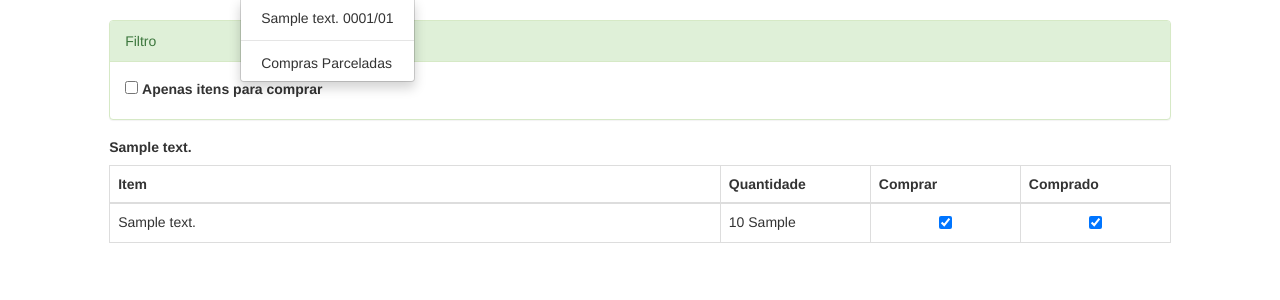
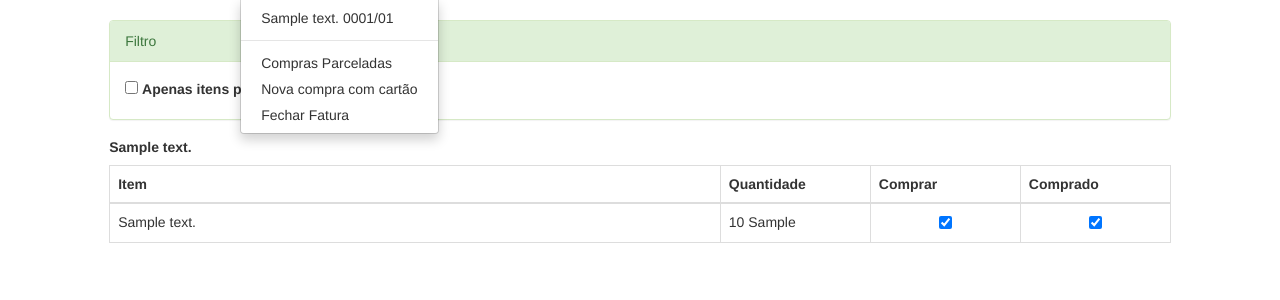
Before and after one commit to diegorocha/orcamento, a Django app: page /compras/1/1 in a window 1280 px wide, after a click on "Cartões". Shown: the part 52-352 px from the top of the page. Run offline with Django 3.2, Linux system fonts and the light colour scheme; a user stored in the database is signed in; tables that the repository leaves empty hold one stand-in row (values such as "Sample post"); parts of the project's set-up code (start-up, migrations or seed data) failed here and were passed over; some libraries are stand-ins or nearby versions.

Commit message:
Agrupado páginas de cartão no mesmo item de menu

```diff
--- a/orcamento/templates/base.html
+++ b/orcamento/templates/base.html
@@ -55,6 +55,8 @@
                     <li><a href="#">Nenhuma fatura disponível</a></li>
                     {% endfor %}
                     <li><a href="#">Compras Parceladas</a></li>
+                    <li><a href="{% url 'cartao:cadastrar-compra' %}">Nova compra com cartão</a></li>
+                    <li><a href="{% url 'cartao:fechar-fatura' %}">Fechar Fatura</a></li>
                   </ul>
                 </li>
             </ul>
@@ -67,8 +69,6 @@
                     <ul class="dropdown-menu">
                         <li><a href="{% url 'admin:index' %}">Admin</a></li>
                         <li><a href="{% url 'orcamento:ajustar-categorias' %}">Ajustar Categorias</a></li>
-                        <li><a href="{% url 'cartao:cadastrar-compra' %}">Nova compra com cartão</a></li>
-                        <li><a href="{% url 'cartao:fechar-fatura' %}">Fechar Fatura</a></li>
                     </ul>
                 </li>
             </ul>
```
